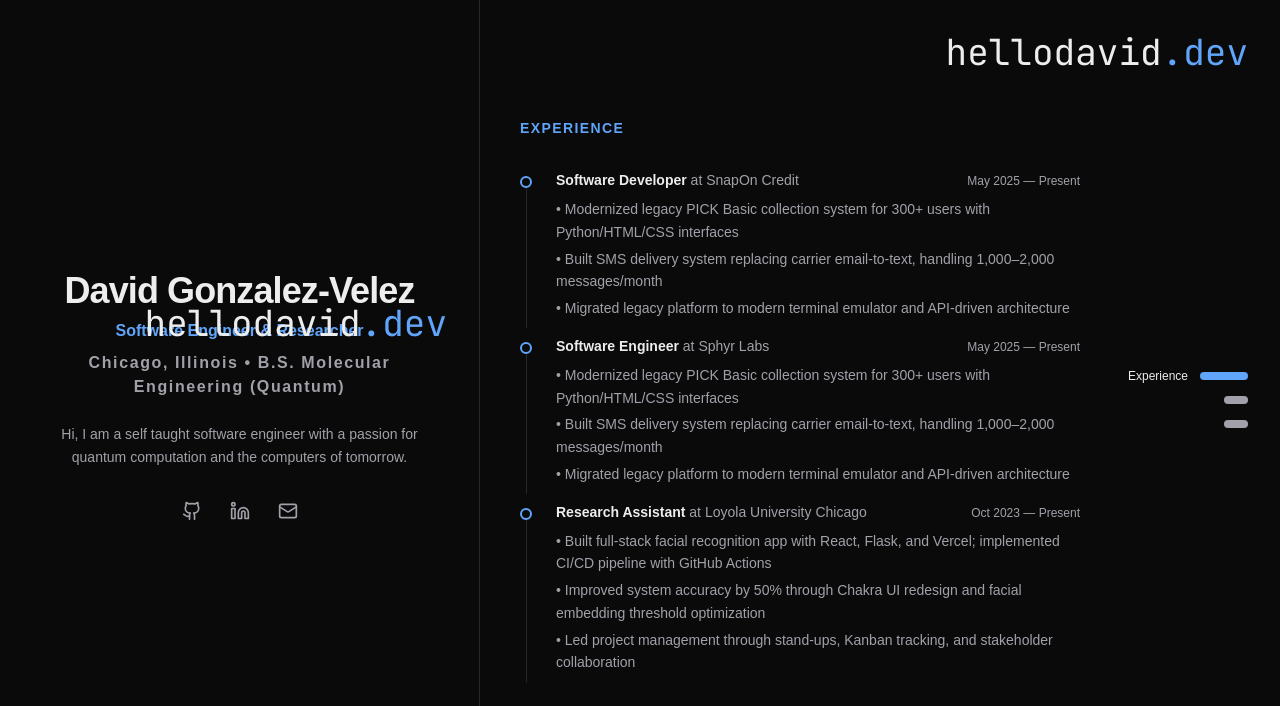
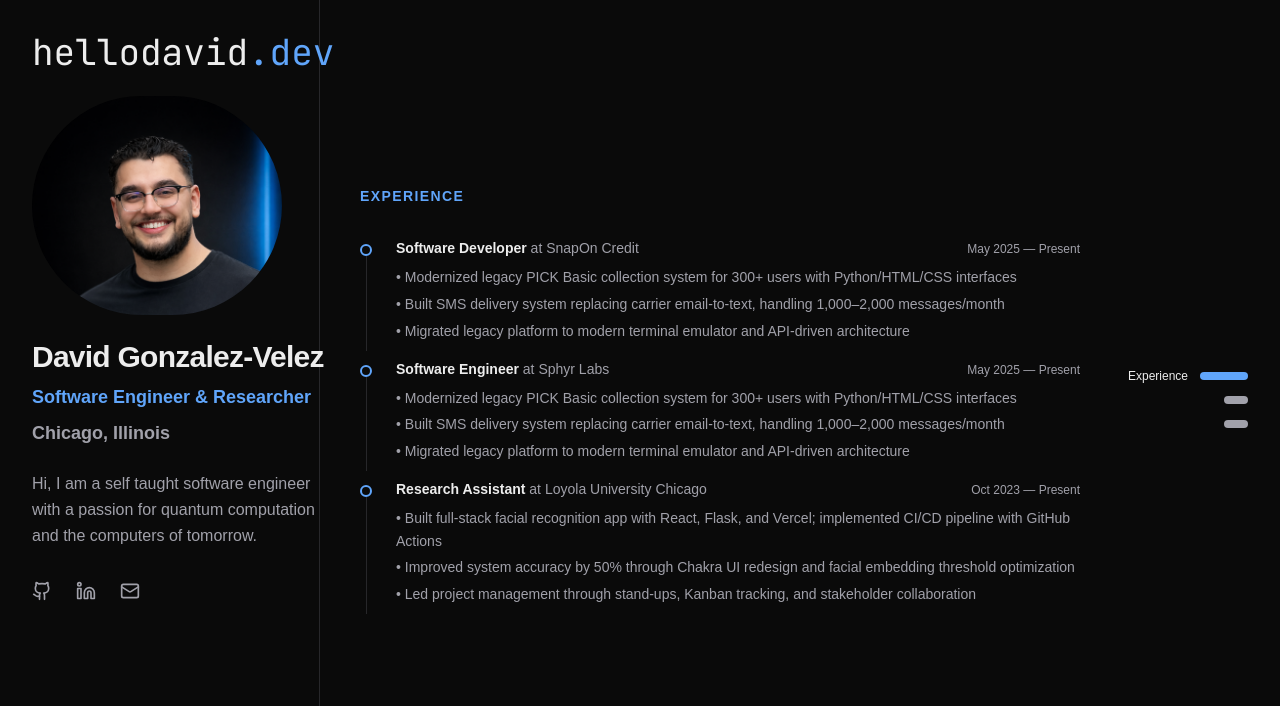
Before and after one commit to DGV98/portfolio, a Next.js app: page / in a window 1280 px wide. Shown: the top 706 px of the page. Built offline with nearby package versions, Linux system fonts and the light colour scheme.

Commit message:
Reorganizing layout

```diff
--- a/app/page.tsx
+++ b/app/page.tsx
@@ -7,20 +7,18 @@ import { profile } from "@/data/profile";
 import { experience } from "@/data/experience";
 import { projects } from "@/data/projects";
 import { publications } from "@/data/publications";
-import Banner from "@/components/Banner";
 
 export default function Home() {
   return (
     <div>
-      <Banner />
       <div className="flex h-screen flex-col lg:flex-row">
         {/* Sidebar */}
-        <div className="border-border shrink-0 border-b lg:fixed lg:flex lg:h-screen lg:w-3/8 lg:items-center lg:justify-center lg:border-r lg:border-b-0">
+        <div className="border-border shrink-0 border-b lg:fixed lg:flex lg:h-screen lg:w-1/4 lg:border-r lg:border-b-0">
           <ProfileSection profile={profile} />
         </div>
 
         {/* Main content */}
-        <main className="flex-1 lg:ml-[37.5%] lg:h-screen lg:snap-y lg:snap-mandatory lg:overflow-y-auto lg:pr-40">
+        <main className="flex-1 lg:ml-[25%] lg:h-screen lg:snap-y lg:snap-mandatory lg:overflow-y-auto lg:pr-40">
           <section
             id="experience"
             className="flex items-center justify-center px-6 py-8 sm:px-10 lg:min-h-screen lg:snap-center lg:py-16"
--- a/components/Banner.tsx
+++ b/components/Banner.tsx
@@ -3,7 +3,7 @@ import Link from "next/link";
 // TODO: Banner for blogs
 const Banner = () => {
   return (
-    <nav className="mt-4 flex h-auto w-full justify-center pl-8 lg:absolute lg:mt-8 lg:justify-end lg:pr-8">
+    <nav className="">
       <Link href="/" className="font-terminal text-3xl lg:text-4xl">
         hellodavid<span className="text-accent">.dev</span>
       </Link>
--- a/components/ProfilePicture.tsx
+++ b/components/ProfilePicture.tsx
@@ -7,17 +7,17 @@ const ProfilePicture = () => {
       <Image
         src="/profile.png"
         alt="Picture of the author"
-        width={400}
-        height={400}
-        className=""
+        width={250}
+        height={250}
+        className="rounded-full"
         loading="eager"
       />
       <Image
         src={sunglasses}
         alt={"sunglasses"}
-        className="absolute top-0 left-32 m-0 -rotate-8 p-0 opacity-0 transition-all duration-500 ease-in-out group-hover:translate-y-26 group-hover:opacity-100 lg:left-32 lg:group-hover:translate-y-26"
-        width={120}
-        height={170}
+        className="absolute top-0 left-19.5 m-0 -rotate-8 p-0 opacity-0 transition-all duration-500 ease-in-out group-hover:translate-y-16 group-hover:opacity-100"
+        width={77.5}
+        height={50}
       />
     </div>
   );
--- a/components/ProfileSection.tsx
+++ b/components/ProfileSection.tsx
@@ -5,23 +5,22 @@ import Banner from "./Banner";
 
 export function ProfileSection({ profile }: { profile: Profile }) {
   return (
-    <aside className="flex flex-col items-center gap-6 px-8 py-4 text-center lg:justify-self-center">
+    <aside className="flex flex-col items-center gap-6 p-8 text-center lg:items-start lg:text-left">
       <Banner />
-      {/* <ProfilePicture /> */}
+      <ProfilePicture />
 
       <div className="space-y-1 lg:space-y-2">
-        <h1 className="text-foreground text-3xl font-bold tracking-tight lg:text-4xl">
+        <h1 className="text-foreground text-2xl font-bold tracking-tight lg:text-3xl">
           {profile.name}
         </h1>
-        <p className="text-md text-accent text-md font-semibold">
+        <p className="text-accent text-base font-semibold lg:text-lg">
           {profile.title}
         </p>
-        <p className="text-muted text-md font-semibold tracking-widest">
-          {profile.location} • {profile.degree}
+        <p className="text-muted text-base font-semibold lg:text-lg">
+          {profile.location}
         </p>
       </div>
-
-      <p className="text-muted max-w-sm text-sm leading-relaxed">
+      <p className="text-muted max-w-sm text-sm leading-relaxed lg:text-base">
         {profile.bio}
       </p>
 
--- a/components/SocialLinks.tsx
+++ b/components/SocialLinks.tsx
@@ -11,7 +11,7 @@ const iconMap: Record<string, React.ComponentType<{ className?: string }>> = {
 
 export function SocialLinks({ links }: { links: SocialLink[] }) {
   return (
-    <div className="flex gap-3">
+    <div className="flex gap-6">
       {links.map((link) => {
         const Icon = iconMap[link.icon];
         return (
@@ -21,7 +21,7 @@ export function SocialLinks({ links }: { links: SocialLink[] }) {
             target="_blank"
             rel="noopener noreferrer"
             aria-label={link.name}
-            className="text-muted hover:bg-card hover:text-foreground rounded-lg p-2 transition-colors"
+            className="text-muted hover:bg-card hover:text-foreground rounded-lg py-2 transition-colors"
           >
             {Icon && <Icon className="h-5 w-5" />}
           </a>
```
